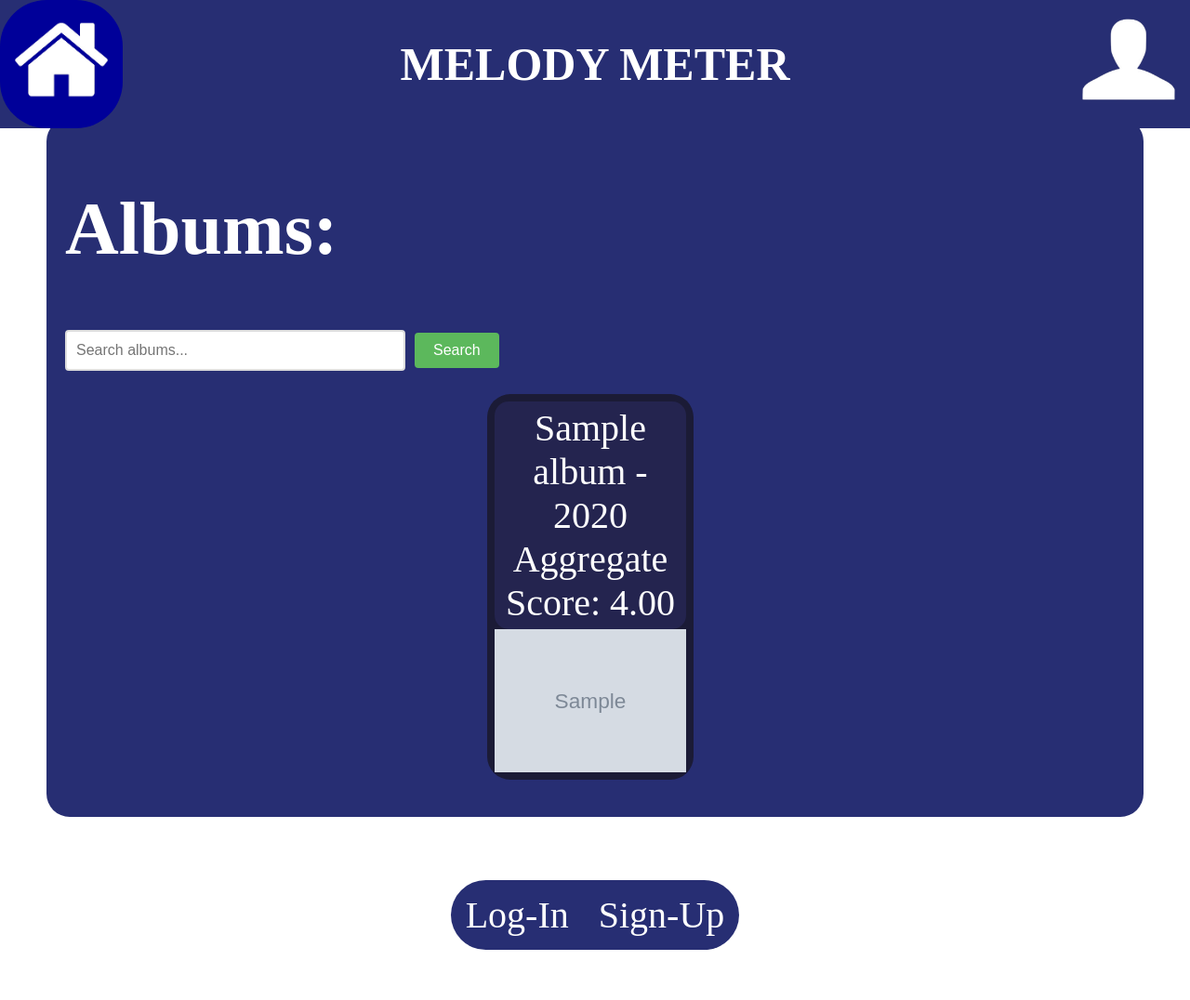
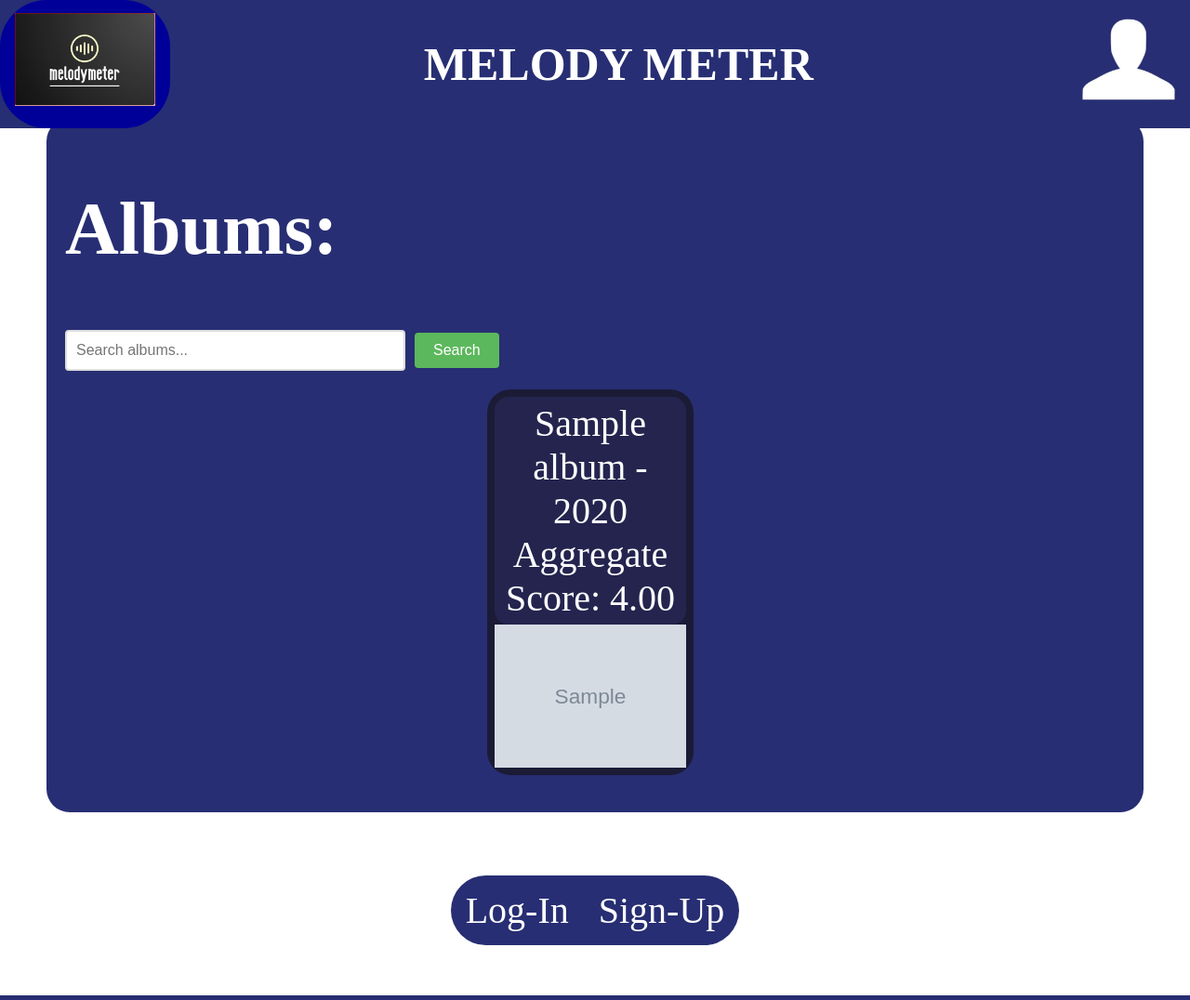
Before and after one commit to TheArrowhead984U/WAD2-Team-Project, a Django app: page /melodyMeter/albums/ in a window 1280 px wide. Shown: the whole page at 93% size. Run offline with Django 3.2, Linux system fonts and the light colour scheme; tables that the repository leaves empty hold one stand-in row (values such as "Sample post"); grey boxes marked "Sample" are stand-in pictures.

Commit message:
Change logo and fix base.css

```diff
--- a/static/melodyMeter/css/base.css
+++ b/static/melodyMeter/css/base.css
@@ -564,19 +564,11 @@
 	/*content: center;*/
 	text-align: center;
 	display: flex;
-<<<<<<< HEAD
-	/* Fixed height, adjust as needed */
-	flex-wrap: wrap;
-	justify-content: center;
-	gap: 10px;
-
-=======
 	flex-wrap: wrap;
 	justify-content: center;
 	gap: 10px;
 
 	/*vertical-align: center;*/
->>>>>>> a41ad4ea0caa744c705846419022899f0ca7c4a9
 }
 
 
@@ -593,14 +585,6 @@
 	flex: 1 0 18%;
 	max-width: 18%;
 	border-radius: 25px;
-<<<<<<< HEAD
-	padding: 2px;
-	margin: 5px;
-	height: 500px;
-	scroll-behavior: smooth;
-	scrollbar-width: thin;
-	scrollbar-color: red;
-=======
 	padding: 8px;
 	display: flex;
 	flex-direction: column;
@@ -608,7 +592,6 @@
 	height: auto;
 	margin-bottom: 20px;
 	overflow: hidden;
->>>>>>> a41ad4ea0caa744c705846419022899f0ca7c4a9
 }
 
 .album:hover {
--- a/templates/melodyMeter/base.html
+++ b/templates/melodyMeter/base.html
@@ -15,7 +15,7 @@
 
 	<body>
 		<ul id="top-bar">
-			<li><a class="bar-entry" href="{% url 'melodyMeter:index' %}"><img src="{% static 'melodyMeter/home.png' %}" height=100px></a></li>
+			<li><a class="bar-entry" href="{% url 'melodyMeter:index' %}"><img src="{% static 'melodyMeter/logoo.png' %}" height=100px></a></li>
 			<li style="float: none; display: inline-block; vertical-align: middle" class="bar-entry"><strong>MELODY METER</strong></li>
 			<li style="float:right"><a class="bar-entry" href="{% url 'melodyMeter:profile' %}"><img src="{% static 'melodyMeter/profile.png' %}" height=100px></a></li>
 		</ul>
```
Also changed, not shown: static/melodyMeter/logoo.png (added).
